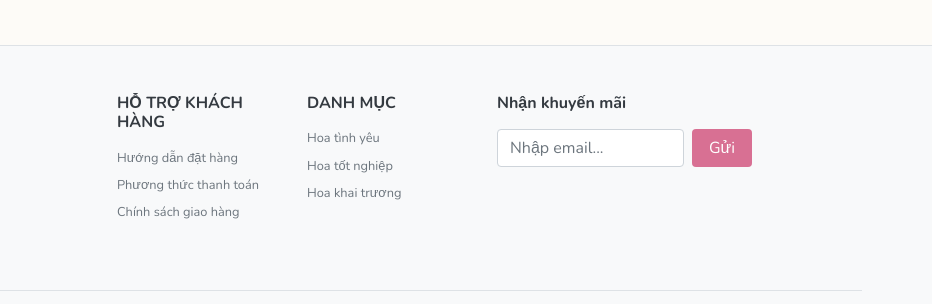
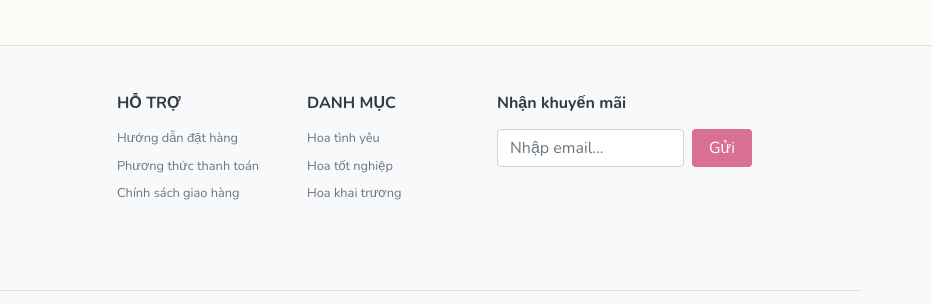
Before and after one commit to ririchiyo115-jpg/WEB-Cham-Hoa, a plain HTML site: page huong-dan-dat-hang.html in a window 1280 px wide. Shown: the part 3296-3600 px from the top of the page, 348-1280 px from the left. Drawn offline with nearby package versions, Linux system fonts and the light colour scheme; a web font is replaced by a local one.

Commit message:
hướng dẫn đặt hàng

```diff
--- a/huong-dan-dat-hang.html
+++ b/huong-dan-dat-hang.html
@@ -404,7 +404,7 @@
 
                 <!-- Cột 2: Hỗ trợ khách hàng -->
                     <div class="col-lg-2 col-md-6 mb-4">
-                    <h6 class="font-weight-bold mb-3 text-dark">HỖ TRỢ KHÁCH HÀNG</h6>
+                    <h6 class="font-weight-bold mb-3 text-dark">HỖ TRỢ</h6>
                     <ul class="list-unstyled small">
                         <li class="mb-2"><a href="huong-dan-dat-hang.html" class="text-muted text-decoration-none hover-pink">Hướng dẫn đặt hàng</a></li>
                         <li class="mb-2"><a href="phuong-thuc-thanh-toan.html" class="text-muted text-decoration-none hover-pink">Phương thức thanh toán</a></li>
```
